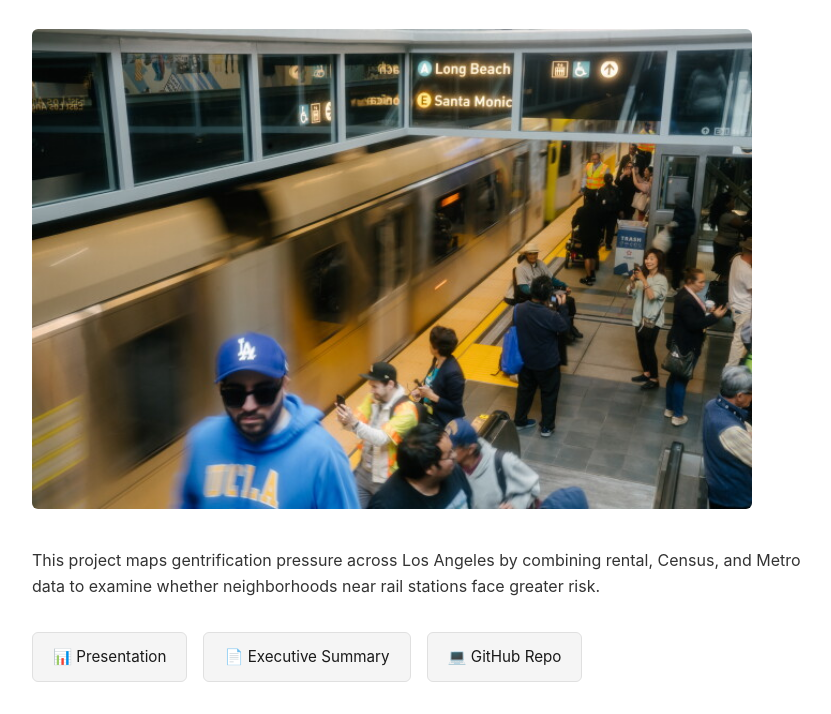
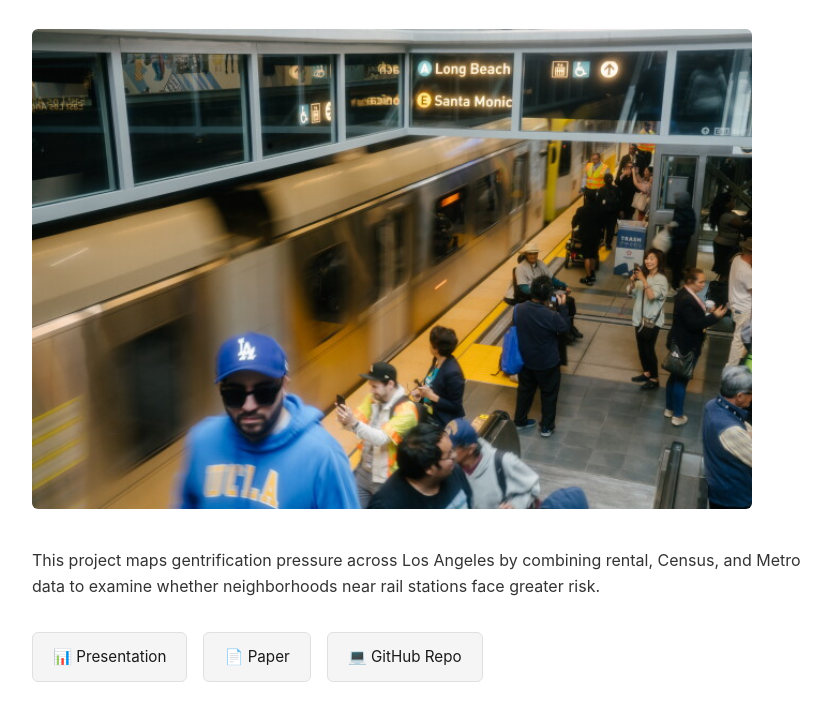
Before and after one commit to ememercy21/la-metro-gentrification-risk, a plain HTML site: page index.html in a window 1280 px wide. Shown: the part 176-890 px from the top of the page, without its empty margins (208-1039 px from the left). Drawn offline with Linux system fonts and the light colour scheme.

Commit message:
Update index.html

```diff
--- a/index.html
+++ b/index.html
@@ -76,7 +76,7 @@
 
         <div class="links">
             <a href="reports/LA_Metro_Gentrification_Risk_Presentation.pdf" class="link-btn">📊 Presentation</a>
-            <a href="reports/scholarly_article.pdf" class="link-btn">📄 Executive Summary</a>
+            <a href="reports/scholarly_article.pdf" class="link-btn">📄 Paper</a>
             <a href="https://github.com/ememercy21/la-metro-gentrification-risk/" class="link-btn">💻 GitHub Repo</a>
         </div>
     </div>
```
